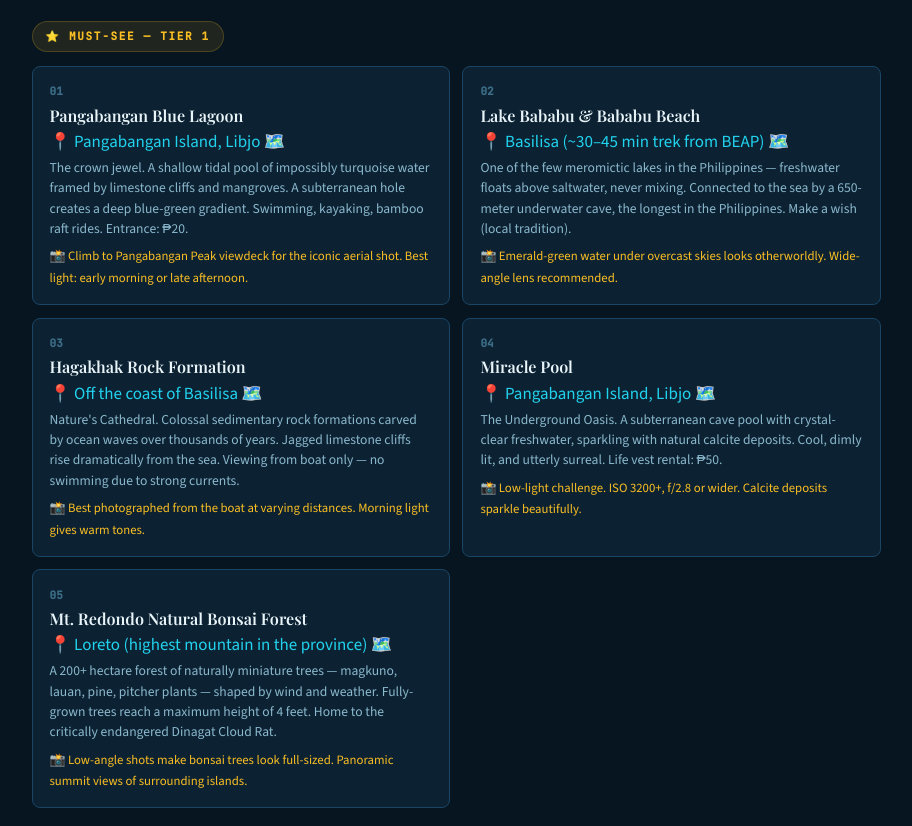
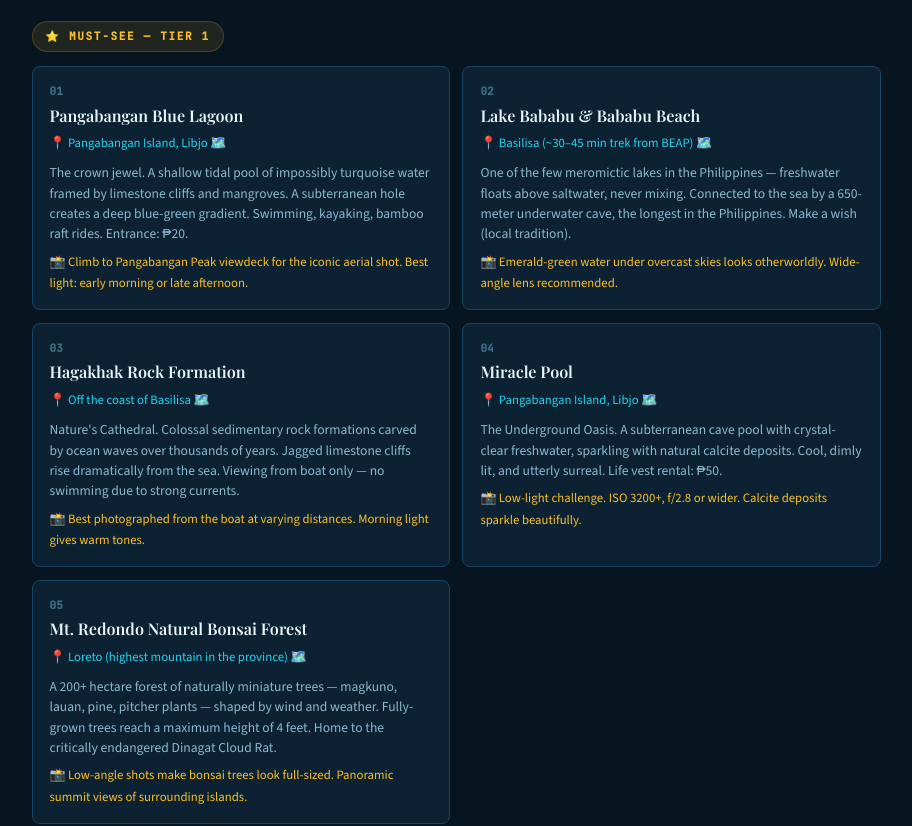
Before and after one commit to jasonalmine/travel-itineraries, a Next.js app: page /dinagat in a window 1280 px wide. Shown: the part 4180-5006 px from the top of the page, without its empty margins (184-1096 px from the left). Built offline with nearby package versions, Linux system fonts and the light colour scheme.

Commit message:
Add spotLocationLink CSS style

```diff
--- a/src/app/dinagat/page.module.css
+++ b/src/app/dinagat/page.module.css
@@ -673,3 +673,18 @@
 .centerHeader {
   text-align: center;
 }
+
+/* ---- Spot Location Map Link ---- */
+.spotLocationLink {
+  display: inline-block;
+  font-size: 0.75rem;
+  color: var(--accent-turquoise);
+  text-decoration: none;
+  margin-bottom: 0.5rem;
+  transition: opacity 0.15s;
+}
+
+.spotLocationLink:hover {
+  opacity: 0.75;
+  text-decoration: underline;
+}
```
